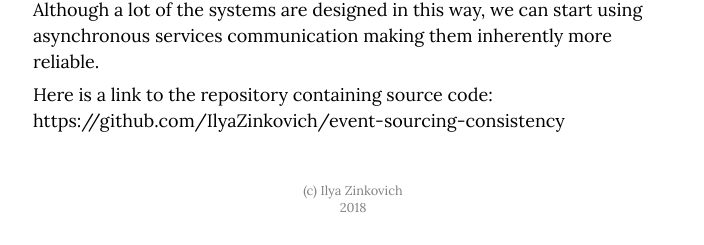
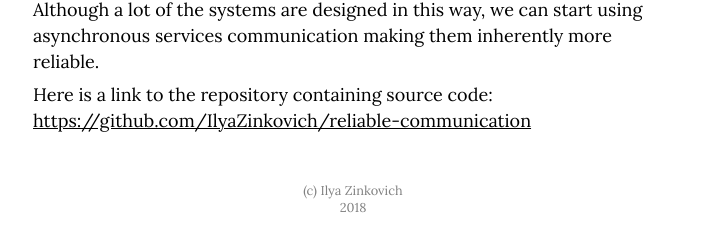
Before and after one commit to IlyaZinkovich/ilyazinkovich.github.io, a Jekyll site: the page built from _posts/2018/jun/2018-06-02-reliable-services-communication.md, in a window 1280 px wide and 900 px high, scrolled down 2710 px. Shown: the part 652-897 px from the top of the window, without its empty margins (287-991 px from the left). Built offline with Jekyll 4.4.1, drawn with Linux system fonts in a browser that asks for light colours; comment, search, counter and statistics services are not loaded; some of the changed lines change nothing that is shown.

Commit message:
Fixed a link to the repo

```diff
--- a/_posts/2018/jun/2018-06-02-reliable-services-communication.md
+++ b/_posts/2018/jun/2018-06-02-reliable-services-communication.md
@@ -60,4 +60,5 @@ Asynchronous communication enabled true decoupling of services in space and time
 Synchronous services communication is easy to understand. It closely resembles the function calls made inside a process on a single machine. But this simple concept breaks when we try to apply it to distributed systems design.
 Although a lot of the systems are designed in this way, we can start using asynchronous services communication making them inherently more reliable.
 
-Here is a link to the repository containing source code: https://github.com/IlyaZinkovich/event-sourcing-consistency
+Here is a link to the repository containing source code:
+[https://github.com/IlyaZinkovich/reliable-communication](https://github.com/IlyaZinkovich/reliable-communication)
```
Also changed, not shown: 1 other file.
